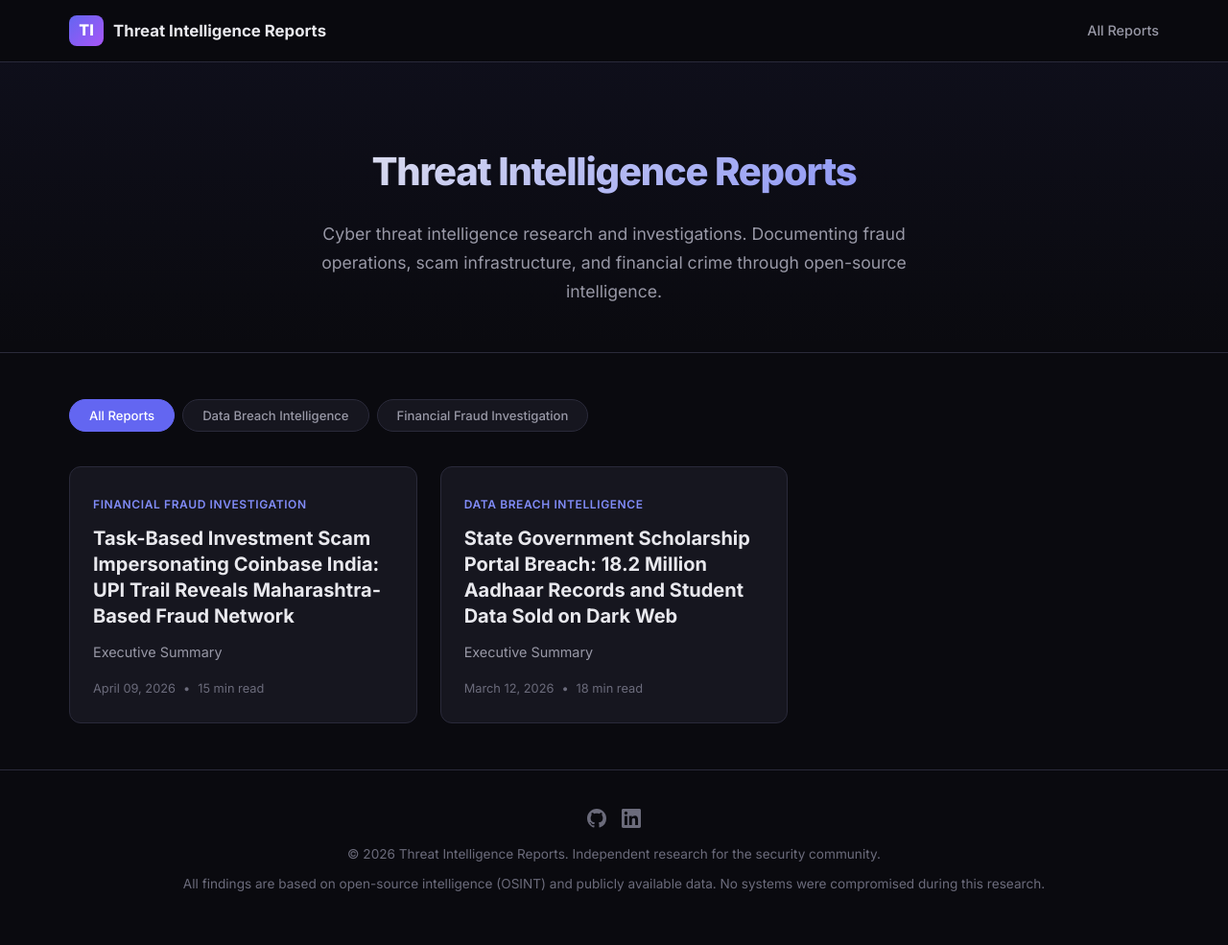
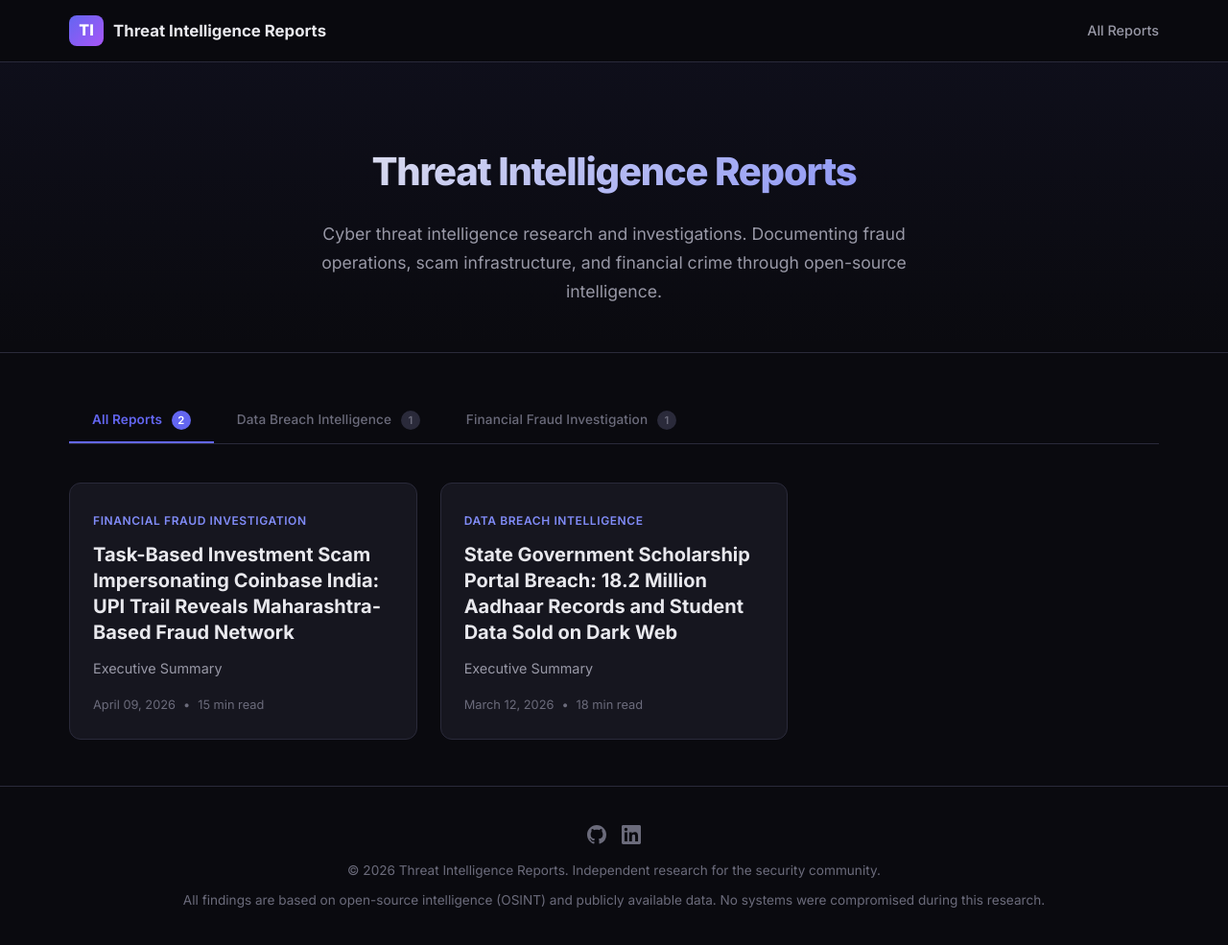
Before and after one commit to Sw4pn33/threat-intel, a Jekyll site: the page built from index.md, in a window 1280 px wide and 998 px high. Shown: the top 985 px of the window at 96% size. Built offline with Jekyll 4.4.1, drawn with Linux system fonts in a browser that asks for light colours.

Commit message:
Redesign category tabs with underline style and post counts

```diff
--- a/_layouts/home.html
+++ b/_layouts/home.html
@@ -11,10 +11,11 @@
 
 <div class="home-container">
   <div class="category-bar" id="category-bar">
-    <button class="cat-tab active" data-cat="all">All Reports</button>
+    <button class="cat-tab active" data-cat="all">All Reports <span class="cat-count">{{ site.posts | size }}</span></button>
     {% assign categories = site.posts | map: "category" | uniq | sort %}
     {% for cat in categories %}
-    <button class="cat-tab" data-cat="{{ cat }}">{{ cat }}</button>
+    {% assign cat_count = site.posts | where: "category", cat | size %}
+    <button class="cat-tab" data-cat="{{ cat }}">{{ cat }} <span class="cat-count">{{ cat_count }}</span></button>
     {% endfor %}
   </div>
 
--- a/assets/css/style.css
+++ b/assets/css/style.css
@@ -199,31 +199,51 @@
 
 .category-bar {
   display: flex;
-  gap: 0.5rem;
-  margin-bottom: 2rem;
+  gap: 0;
+  margin-bottom: 2.5rem;
+  border-bottom: 1px solid var(--border);
   overflow-x: auto;
   -webkit-overflow-scrolling: touch;
   scrollbar-width: none;
-  padding-bottom: 4px;
 }
 .category-bar::-webkit-scrollbar { display: none; }
 .cat-tab {
-  background: var(--bg-card);
-  border: 1px solid var(--border);
-  border-radius: 100px;
-  padding: 0.5rem 1.25rem;
-  font-size: 0.82rem;
+  background: none;
+  border: none;
+  border-bottom: 2px solid transparent;
+  padding: 0.75rem 1.5rem;
+  font-size: 0.85rem;
   font-weight: 500;
-  color: var(--text-secondary);
+  color: var(--text-muted);
   cursor: pointer;
   white-space: nowrap;
-  transition: all 0.2s;
+  transition: color 0.2s, border-color 0.2s;
   font-family: inherit;
+  position: relative;
+  letter-spacing: 0.01em;
 }
-.cat-tab:hover { border-color: var(--accent); color: var(--text-primary); }
+.cat-tab:hover { color: var(--text-primary); }
 .cat-tab.active {
+  color: var(--accent);
+  border-bottom-color: var(--accent);
+  font-weight: 600;
+}
+.cat-count {
+  display: inline-flex;
+  align-items: center;
+  justify-content: center;
+  min-width: 20px;
+  height: 20px;
+  padding: 0 6px;
+  margin-left: 6px;
+  border-radius: 10px;
+  font-size: 0.7rem;
+  font-weight: 600;
+  background: var(--border);
+  color: var(--text-muted);
+}
+.cat-tab.active .cat-count {
   background: var(--accent);
-  border-color: var(--accent);
   color: #fff;
 }
 .no-posts-msg {
@@ -643,8 +663,8 @@
   .home-hero h1 { font-size: 1.75rem; }
   .home-hero p { font-size: 0.95rem; }
   .home-container { padding: 2rem 1rem; }
-  .category-bar { gap: 0.4rem; margin-bottom: 1.5rem; }
-  .cat-tab { padding: 0.4rem 1rem; font-size: 0.78rem; }
+  .category-bar { margin-bottom: 1.5rem; }
+  .cat-tab { padding: 0.6rem 1rem; font-size: 0.78rem; }
   .posts-grid { grid-template-columns: 1fr; }
   .card-image { height: 180px; }
   .card-content { padding: 1.25rem; }
```
